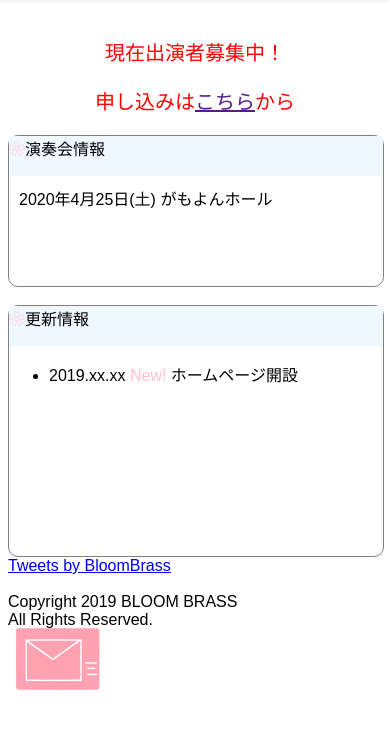
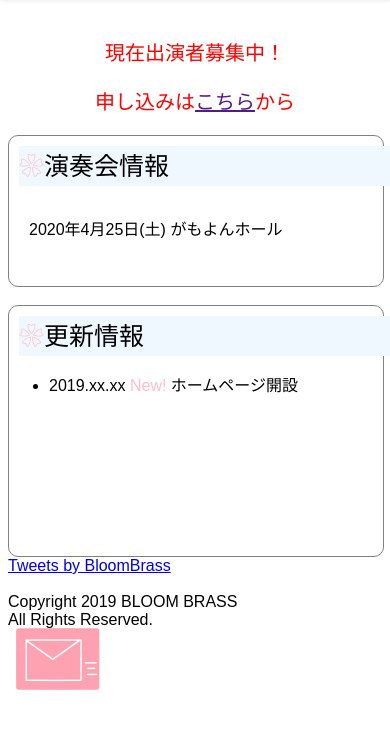
Before and after one commit to yuymn/mypage, a plain HTML site: page index.html in a window 390 px wide. Shown: the part 63-792 px from the top of the page. Drawn offline with nearby package versions, Linux system fonts and the light colour scheme.

Commit message:
Add files via upload

```diff
--- a/style.css
+++ b/style.css
@@ -145,13 +145,15 @@
 	}
 
 	.midasi2{
+		margin:10px;
 		width:100%;
 		height:40px;
 		background: aliceblue;
+		font-size:25px;
 	}
 
 	.content{
-		padding:10px;
+		padding:20px;
 	}
 
 	.new{
```
